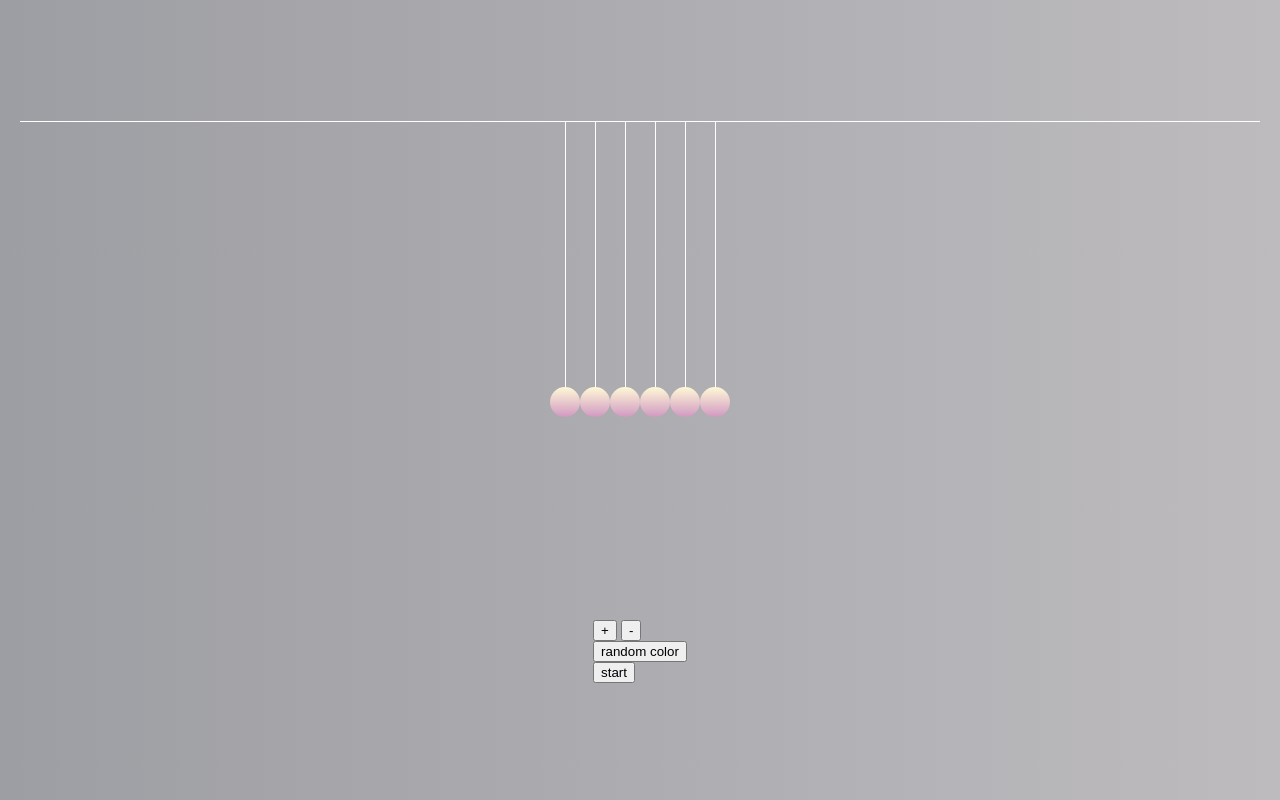
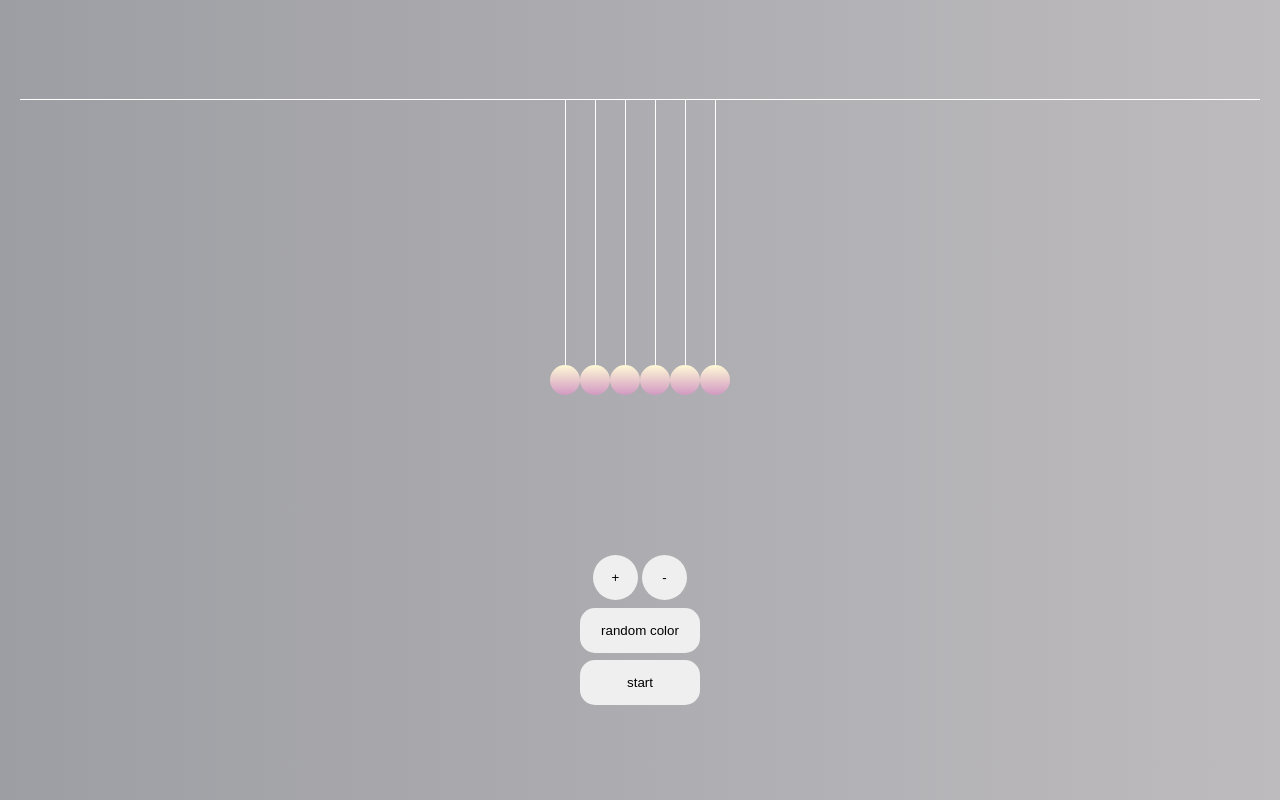
Before and after one commit to Ryadh020/SVG-Animation, a plain HTML site: page index.html in a window 1280 px wide. Drawn offline with Linux system fonts and the light colour scheme.

Commit message:
buttons restyled

```diff
--- a/app.js
+++ b/app.js
@@ -27,8 +27,9 @@ increaseSize.addEventListener("click", ()=> {
   if(size <= 9) {
     size++
     fill()
+    decreaseSize.style.color = "black";
   } else {
-    console.log("error");
+    increaseSize.style.color = "rgb(218, 218, 218)";
   }
 })
 
@@ -36,8 +37,9 @@ decreaseSize.addEventListener("click", ()=> {
   if(size >= 2) {
     size--
     fill()
+    increaseSize.style.color = "black";
   } else {
-    console.log("error");
+    decreaseSize.style.color = "rgb(218, 218, 218)";
   }
 })
 
@@ -77,6 +79,7 @@ const fill = ()=> {
 /* start game function */
 const startGame = ()=> {
   // disable the button
+  startButton.disabled = true;
   setInterval(() => {
 
     leftBall.style.transform = "rotate(10deg)"
--- a/index.html
+++ b/index.html
@@ -17,17 +17,13 @@
         <div class="bar column"></div>
         <div class="balls row"></div>
      </main>
-     <footer>
+     <footer class="column">
         <div class="size">
             <button id="increase">+</button>
             <button id="decrease">-</button>
         </div>
-         <div class="color">
         <button id="randomColor">random color</button>
-         </div>
-         <div class="start">
         <button id="start">start</button>
-         </div>
      </footer>
 
     <script src="app.js"></script>
--- a/style.css
+++ b/style.css
@@ -57,3 +57,42 @@ main {
     transform-origin: top;
     transition: 500ms all ease;
 }
+
+/* buttons */
+footer {
+    height: 150px;
+    justify-content: space-between;
+    align-items: center;
+}
+
+#increase, #decrease {
+    width: 45px;
+    height: 45px;
+    border: none;
+    outline: none;
+    border-radius: 50%;
+}
+#increase:hover, #decrease:hover {
+    background-color: rgb(255, 255, 255);
+}
+
+#randomColor {
+    height: 45px;
+    width: 120px;
+    border: none;
+    outline: none;
+    border-radius: 15px;
+}
+#randomColor:hover {
+    background-color: rgb(255, 255, 255);
+}
+#start {
+    height: 45px;
+    width: 120px;
+    border: none;
+    outline: none;
+    border-radius: 15px;
+}
+#start:hover {
+    background-color: rgb(255, 255, 255);
+}
```
Lines whose indentation alone changed are shown as unchanged.
